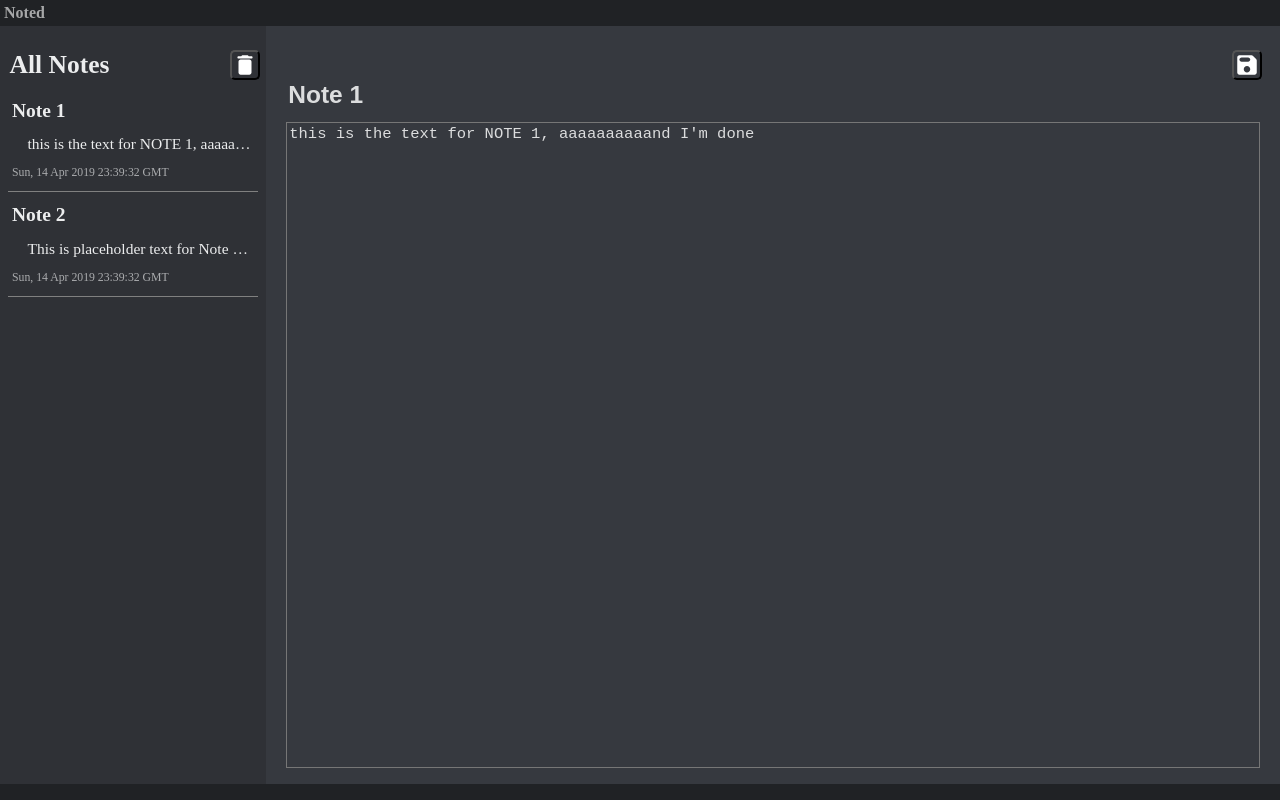
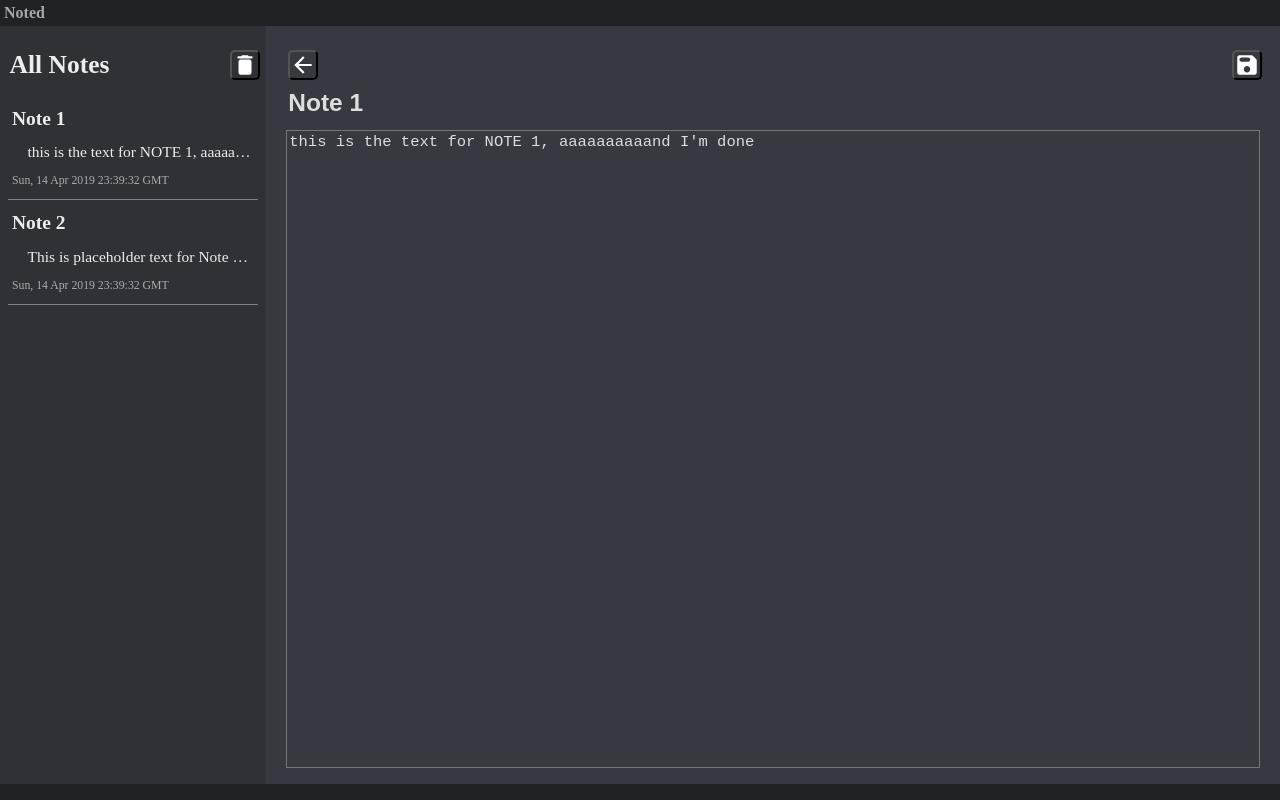
Before and after one commit to niems/Noted, a React (Create React App) app: page / in a window 1280 px wide. Both pictures are taken after a click on the item 133 px from the left and 140 px from the top of the page. Built offline with nearby package versions, Linux system fonts and the light colour scheme.

Commit message:
Added back navigation: If a note is selected you can now click the back arrow to unselect the current note

```diff
--- a/src/App.css
+++ b/src/App.css
@@ -72,12 +72,12 @@ footer {
   max-height: 30px;
   height: 30px;
   box-sizing: border-box;
-  margin: 0.5em 0 0 0.1em;
+  margin: 0.5em 0 0.5em 0.1em;
 
   display: flex;
   flex-flow: row nowrap;
-  justify-content: flex-end;
 
+  justify-content: space-between;
   background-color: none;
 }
 
@@ -126,7 +126,6 @@ footer {
 
 #all-notes-opts-bar {
   padding: 0 0.5em;
-  justify-content: space-between;
 }
 
 .all-notes-opts-title {
--- a/src/components/CurrentNote.js
+++ b/src/components/CurrentNote.js
@@ -9,10 +9,13 @@ function NoSelection(props) {
 
 
 //* User is either editing a previously saved note or creating a new note
-function EditNote({ note, handleNoteChange, handleSaveNote }) {
+function EditNote({ note, handleNoteChange, handleSaveNote, handleClearNote }) {
   return (
     <div className='edit-note'>
       <div id='edit-note-opts-bar' className='note-opts-bar'>
+        <button id='edit-note-back-btn' className='note-opts-btn' type='button' onClick={handleClearNote}>
+          <img src='./assets/back-arrow.svg' alt='clear selected note button'/>
+        </button>
         <button id='edit-note-save-btn' className='note-opts-btn' type='button' onClick={handleSaveNote}>
           <img src='./assets/save-white.svg' alt='save note button'/>
         </button>
@@ -31,13 +34,14 @@ function EditNote({ note, handleNoteChange, handleSaveNote }) {
 /*
 * displays view for editing a note ONLY if user selected
 * a previously saved note or to create a new note */
-function CurrentNote({ note, handleNoteChange, handleSaveNote }) {
+function CurrentNote({ note, handleNoteChange, handleSaveNote, handleClearNote }) {
   console.log('CurrentNote rendered');
 
   return (
     <article className='current-note'>
       { note ?
-        <EditNote note={note} handleNoteChange={handleNoteChange} handleSaveNote={handleSaveNote} /> :
+        <EditNote note={note} handleNoteChange={handleNoteChange}
+                  handleSaveNote={handleSaveNote} handleClearNote={handleClearNote} /> :
         <NoSelection />
       }
     </article>
--- a/src/components/NoteView.js
+++ b/src/components/NoteView.js
@@ -24,6 +24,9 @@ class NoteView extends Component {
 
     //* callback when user clicks "new note" button
     this.handleNewNote = this.handleNewNote.bind(this);
+
+    //* callback to clear selectedNote - does NOT modify the stored data in savedNotes
+    this.handleClearSelectedNote = this.handleClearSelectedNote.bind(this);
 
     //* callback to save selectedNote to savedNotes
     this.handleSaveNote = this.handleSaveNote.bind(this);
@@ -64,6 +67,10 @@ class NoteView extends Component {
 
   }
 
+  //* clears the selectedNote but does NOT modify the savedNote data
+  handleClearSelectedNote(event) {
+    this.setState({ selectedNote: null });
+  }
 
   //* creates / updates selectedNote in savedNotes: the selectedNote data will overwrite
   //* any data from the same note (same id) previously stored in savedNotes.
@@ -133,9 +140,11 @@ class NoteView extends Component {
   render() {
     return (
       <div className="note-view">
-        <AllNotes savedNotes={this.state.savedNotes} handleNoteSelect={this.handleNoteSelect} handleDeleteNote={this.handleDeleteNote} />
+        <AllNotes savedNotes={this.state.savedNotes} handleNoteSelect={this.handleNoteSelect}
+                  handleDeleteNote={this.handleDeleteNote} />
+
         <CurrentNote note={this.state.selectedNote} handleNoteChange={this.handleSelectedNoteChange}
-                     handleSaveNote={this.handleSaveNote} />
+                     handleSaveNote={this.handleSaveNote} handleClearNote={this.handleClearSelectedNote} />
       </div>
     );
   }
```
Also changed, not shown: public/assets/back-arrow.svg (added).
